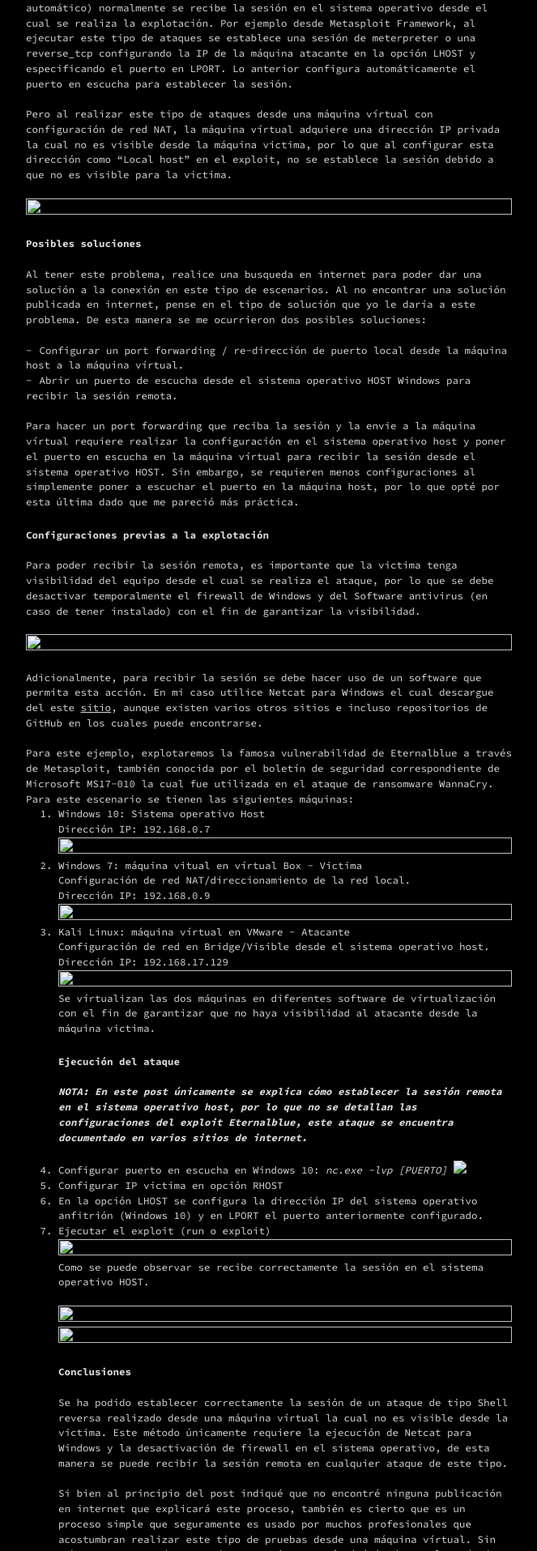
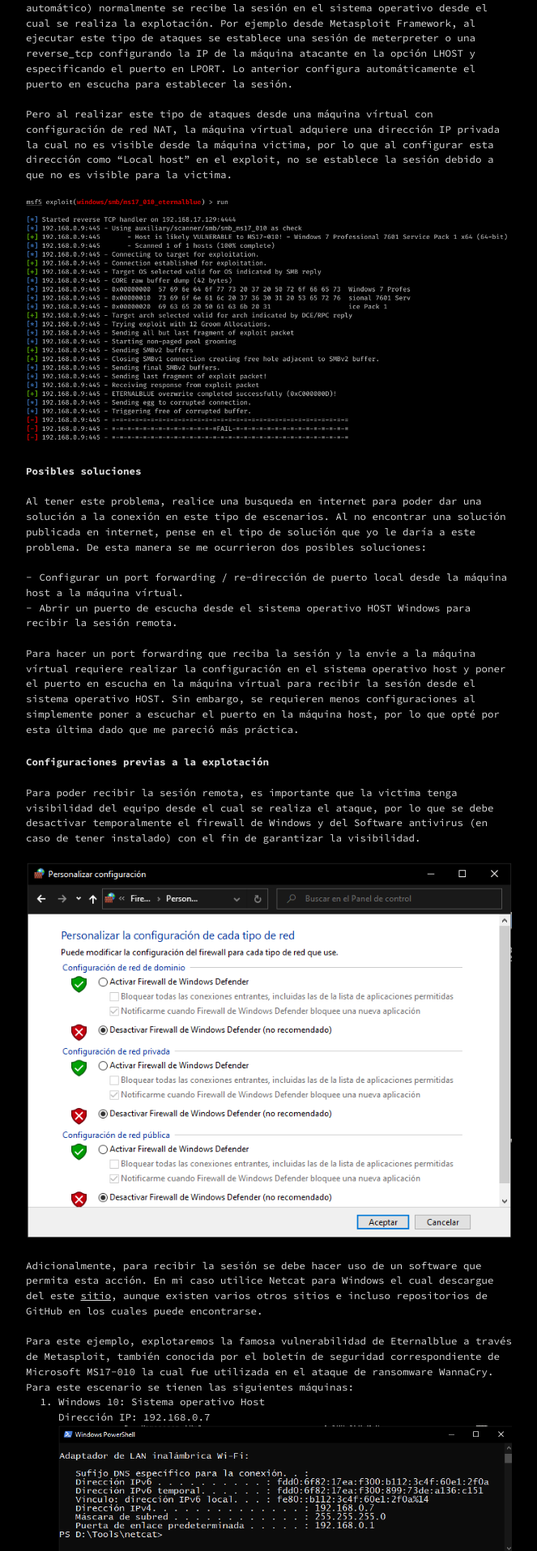
Before and after one commit to d4rk-wing/d4rkwz.github.io, a Jekyll site: the page built from _posts/2020-04-15-Rever-shell-en-maquina-virtual.markdown, in a window 1280 px wide. Shown: the part 641-2556 px from the top of the page at 81% size, without its empty margins (308-971 px from the left). Built offline with Jekyll 4.4.1, drawn with Linux system fonts in a browser that asks for light colours.

Commit message:
Update 2020-04-15-Rever-shell-en-maquina-virtual.markdown

```diff
--- a/_posts/2020-04-15-Rever-shell-en-maquina-virtual.markdown
+++ b/_posts/2020-04-15-Rever-shell-en-maquina-virtual.markdown
@@ -15,7 +15,7 @@ categories: Hacking
 <br />Retomando los ataques de sesión remota, al ejecutar el exploit (manual o automático) normalmente se recibe la sesión en el sistema operativo desde el cual se realiza la explotación. Por ejemplo desde Metasploit Framework, al ejecutar este tipo de ataques se establece una sesión de meterpreter o una reverse_tcp configurando la IP de la máquina atacante en la opción LHOST y especificando el puerto en LPORT. Lo anterior configura automáticamente el puerto en escucha para establecer la sesión.
 <br />Pero al realizar este tipo de ataques desde una máquina vírtual con configuración de red NAT, la máquina vírtual adquiere una dirección IP privada la cual no es visible desde la máquina victima, por lo que al configurar esta dirección como "Local host" en el exploit, no se establece la sesión debido a que no es visible para la victima.
 
-<br /><img src="/images/post/Rever-Shell-en-máquina-vírtual/fail_exploit.png" width="100%" height="100%" />
+<br /><img src="/images/post/Rever-Shell-en-maquina-virtual/fail_exploit.png" width="100%" height="100%" />
 
 ## Posibles soluciones
 <br />Al tener este problema, realice una busqueda en internet para poder dar una solución a la conexión en este tipo de escenarios. Al no encontrar una solución publicada en internet, pense en el tipo de solución que yo le daría a este problema. De esta manera se me ocurrieron dos posibles soluciones:
@@ -25,34 +25,34 @@ categories: Hacking
 <br /><br />Para hacer un port forwarding que reciba la sesión y la envie a la máquina vírtual requiere realizar la configuración en el sistema operativo host y poner el puerto en escucha en la máquina vírtual para recibir la sesión desde el sistema operativo HOST. Sin embargo, se requieren menos configuraciones al simplemente poner a escuchar el puerto en la máquina host, por lo que opté por esta última dado que me pareció más práctica.
 ### Configuraciones previas a la explotación
 <br />Para poder recibir la sesión remota, es importante que la victima tenga visibilidad del equipo desde el cual se realiza el ataque, por lo que se debe desactivar temporalmente el firewall de Windows y del Software antivirus (en caso de tener instalado) con el fin de garantizar la visibilidad.
-<br /><img src="/images/post/Rever-Shell-en-máquina-vírtual/firewall_host.png" width="100%" height="100%" />
+<br /><img src="/images/post/Rever-Shell-en-maquina-virtual/firewall_host.png" width="100%" height="100%" />
 <br />Adicionalmente, para recibir la sesión se debe hacer uso de un software que permita esta acción. En mi caso utilice Netcat para Windows el cual descargue del este [sitio](https://eternallybored.org/misc/netcat/){:target="_blank"}, aunque existen varios otros sitios e incluso repositorios de GitHub en los cuales puede encontrarse.
 <br />Para este ejemplo, explotaremos la famosa vulnerabilidad de Eternalblue a través de Metasploit, también conocida por el boletín de seguridad correspondiente de Microsoft MS17-010 la cual fue utilizada en el ataque de ransomware WannaCry.
 Para este escenario se tienen las siguientes máquinas:
 1. Windows 10: Sistema operativo Host
 		Dirección IP: 192.168.0.7
-		<img src="/images/post/Rever-Shell-en-máquina-vírtual/ipconfig_host.png" width="100%" height="100%" />
+		<img src="/images/post/Rever-Shell-en-maquina-virtual/ipconfig_host.png" width="100%" height="100%" />
 2. Windows 7: máquina vitual en vírtual Box - Victima
 		Configuración de red NAT/direccionamiento de la red local.
 		Dirección IP: 192.168.0.9
-		<img src="/images/post/Rever-Shell-en-máquina-vírtual/ipconfig_victima.png" width="100%" height="100%" />
+		<img src="/images/post/Rever-Shell-en-maquina-virtual/ipconfig_victima.png" width="100%" height="100%" />
 3. Kali Linux: máquina vírtual en VMware - Atacante
 		Configuración de red en Bridge/Visible desde el sistema operativo host.
 		Dirección IP: 192.168.17.129
-		<img src="/images/post/Rever-Shell-en-máquina-vírtual/ipconfig_atacante.png" width="100%" height="100%" />
+		<img src="/images/post/Rever-Shell-en-maquina-virtual/ipconfig_atacante.png" width="100%" height="100%" />
 <br />Se vírtualizan las dos máquinas en diferentes software de vírtualización con el fin de garantizar que no haya visibilidad al atacante desde la máquina victima.
 ### Ejecución del ataque
 <br />___NOTA: En este post únicamente se explica cómo establecer la sesión remota en el sistema operativo host, por lo que no se detallan las configuraciones del exploit Eternalblue, este ataque se encuentra documentado en varios sitios de internet.___
 <br />
 1. Configurar puerto en escucha en Windows 10: *nc.exe -lvp [PUERTO]*
-<img src="/images/post/Rever-Shell-en-máquina-vírtual/host_escucha.png" />
+<img src="/images/post/Rever-Shell-en-maquina-virtual/host_escucha.png" />
 2. Configurar IP victima en opción RHOST
 3. En la opción LHOST se configura la dirección IP del sistema operativo anfitrión (Windows 10) y en LPORT el puerto anteriormente configurado.
 4. Ejecutar el exploit (run o exploit)
-<img src="/images/post/Rever-Shell-en-máquina-vírtual/eternal_config.png" width="100%" height="100%" />
+<img src="/images/post/Rever-Shell-en-maquina-virtual/eternal_config.png" width="100%" height="100%" />
 <br />Como se puede observar se recibe correctamente la sesión en el sistema operativo HOST.
-<br /><img src="/images/post/Rever-Shell-en-máquina-vírtual/ok_exploit.png" width="100%" height="100%" />
-<img src="/images/post/Rever-Shell-en-máquina-vírtual/Shell_reverse.png" width="100%" height="100%" />
+<br /><img src="/images/post/Rever-Shell-en-maquina-virtual/ok_exploit.png" width="100%" height="100%" />
+<img src="/images/post/Rever-Shell-en-maquina-virtual/Shell_reverse.png" width="100%" height="100%" />
 ### Conclusiones
 <br />Se ha podido establecer correctamente la sesión de un ataque de tipo Shell reversa realizado desde una máquina vírtual la cual no es visible desde la victima. Este método únicamente requiere la ejecución de Netcat para Windows y la desactivación de firewall en el sistema operativo, de esta manera se puede recibir la sesión remota en cualquier ataque de este tipo.
 <br />Si bien al principio del post indiqué que no encontré ninguna publicación en internet que explicará este proceso, también es cierto que es un proceso simple que seguramente es usado por muchos profesionales que acostumbran realizar este tipo de pruebas desde una máquina vírtual. Sin embargo, no esta documentada para quienes estén iniciando en el mundo de las pruebas de ethical hacking
```
